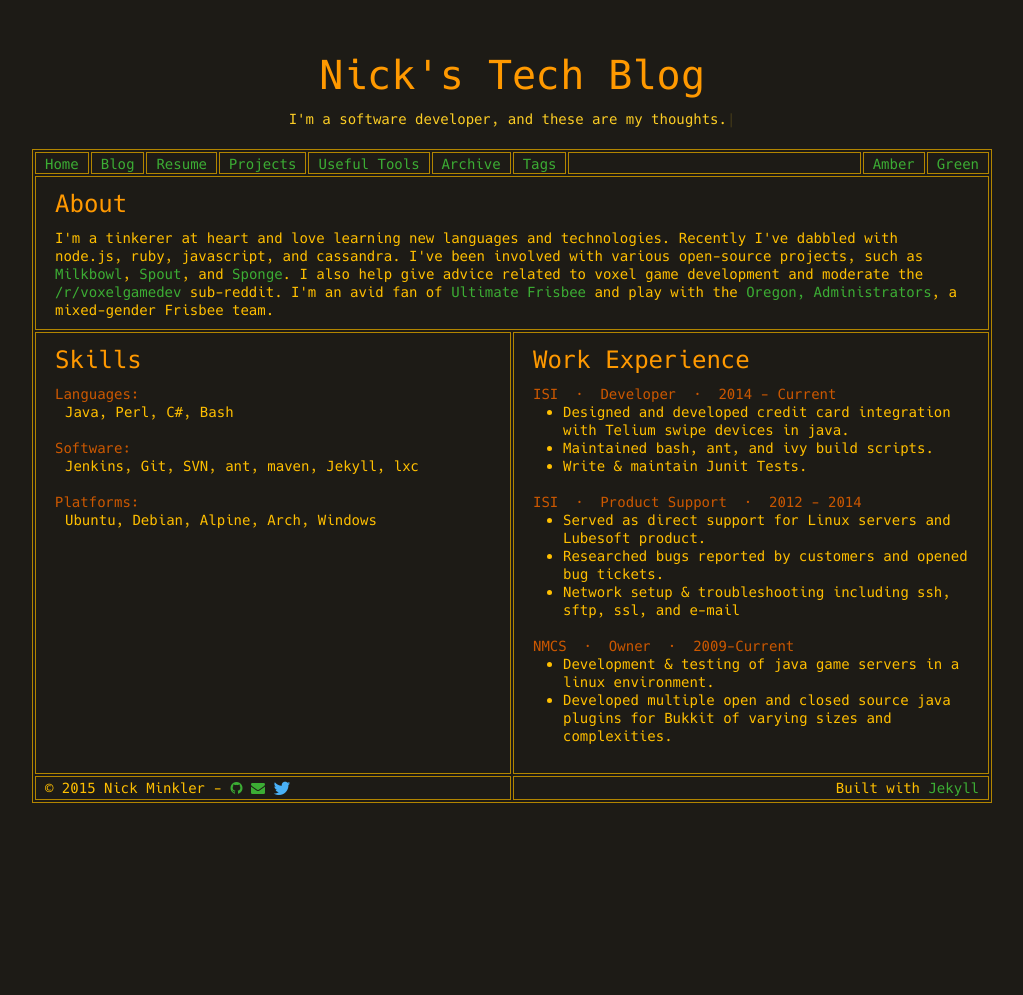
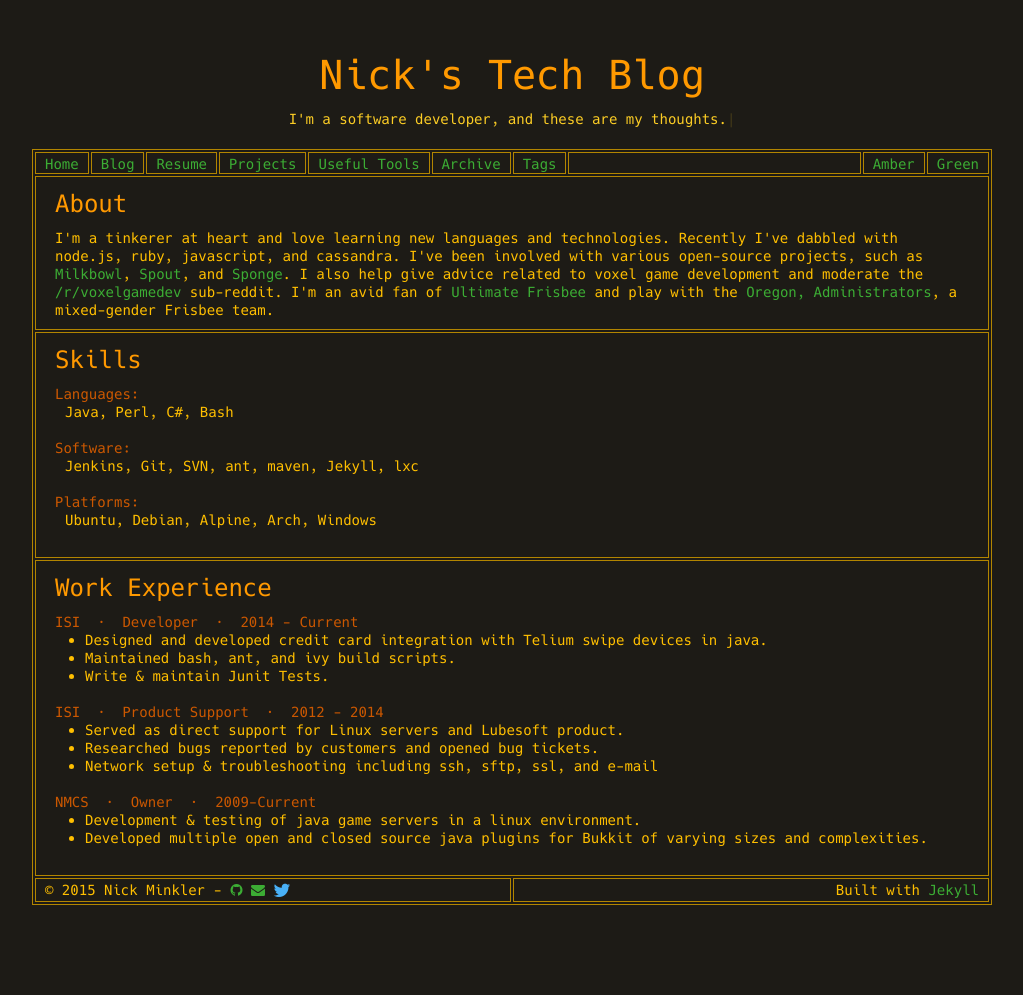
Before and after one commit to Sleaker/sleaker.github.io, a Jekyll site: the page built from resume.html, in a window 1280 px wide. Shown: the whole page, without its empty margins (128-1151 px from the left). Built offline with Jekyll 4.4.1, drawn with Linux system fonts in a browser that asks for light colours; comment, search, counter and statistics services are not loaded; before the commit the page ends 900 px from its top, so only the background shows below that.

Commit message:
update format of resume

```diff
--- a/resume.html
+++ b/resume.html
@@ -3,7 +3,7 @@ title: resume
 permalink: "resume/index.html"
 layout: default
 ---
-<tr><td colspan="2">
+<tr><td>
   <div class="padded">
       <h2>About</h2>
       <p>I'm a tinkerer at heart and love learning new languages and technologies.  Recently I've dabbled with node.js, ruby, javascript, and cassandra. I've been involved with various open-source projects, such as <a href="https://www.github.com/Milkbowl">Milkbowl</a>, <a href="https://www.github.com/SpoutDev">Spout</a>, and <a href="https://www.github.com/SpongePowered/">Sponge</a>. I also help give advice related to voxel game development and moderate the <a href="http://www.reddit.com/r/voxelgamedev">/r/voxelgamedev</a> sub-reddit.  I'm an avid fan of <a href="http://www.usaultimate.org">Ultimate Frisbee</a> and play with the <a href="https://twitter.com/admitators">Oregon, Administrators</a>, a mixed-gender Frisbee team.</p>
@@ -11,7 +11,7 @@ layout: default
 </td>
 </tr>
 <tr>
-  <td class="top left-half-td">
+  <td class="top">
     <div class="padded">
       <h2>Skills</h2>
       <h3 class="resume">Languages:</h3>
@@ -22,6 +22,8 @@ layout: default
         <p class="list">Ubuntu, Debian, Alpine, Arch, Windows</p>
     </div>
   </td>
+</tr>
+<tr>
   <td class="top">
     <div class="padded">
       <h2>Work Experience</h2>
```
